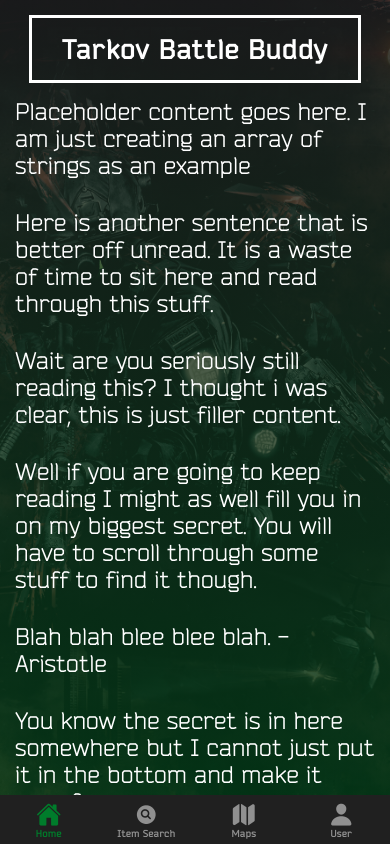
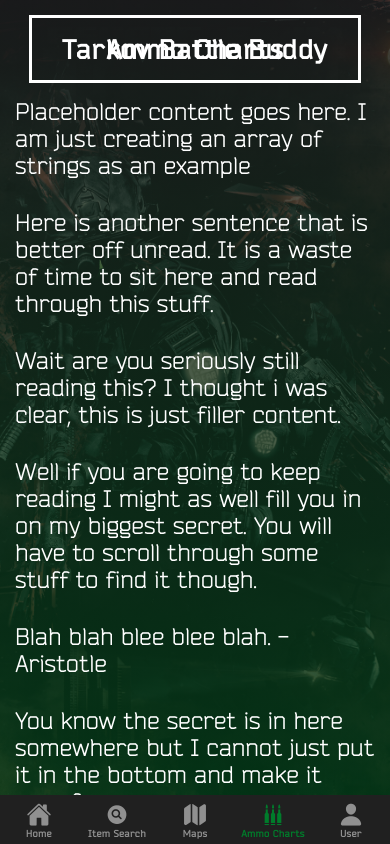
Before and after one commit to Shmolty/tarkov-battle-buddy, a React Native app: screen /AmmoCharts in a window 390 px wide. Built offline with nearby package versions, Linux system fonts and the light colour scheme.

Commit message:
add ammochart screen to navigation

```diff
--- a/src/app/Navigation/AppNavigation.tsx
+++ b/src/app/Navigation/AppNavigation.tsx
@@ -5,7 +5,7 @@
 import React, { useState, useEffect } from 'react';
 import { NavigationContainer } from '@react-navigation/native';
 import { createBottomTabNavigator } from '@react-navigation/bottom-tabs';
-import Ionicons from '@expo/vector-icons/Ionicons';
+import { Ionicons, MaterialCommunityIcons} from '@expo/vector-icons/';
 import { SafeAreaProvider } from 'react-native-safe-area-context';
 import { useWindowDimensions, ViewStyle } from 'react-native';
 
@@ -15,6 +15,7 @@
 import User from '../../screens/User';
 import ItemStack from './ItemStack';
 import MapStack from './MapStack';
+import AmmoCharts from 'src/screens/AmmoCharts';
 
 // Create BottomTab Navigator
 const Tabs = createBottomTabNavigator();
@@ -64,6 +65,14 @@
             }}
           />
           <Tabs.Screen
+            name="AmmoCharts"
+            component={AmmoCharts}
+            options={{
+              title: 'Ammo Charts',
+              tabBarIcon: ({ color, size }) => <MaterialCommunityIcons name="ammunition" color={color} size={size} />,
+            }}
+          />
+          <Tabs.Screen
             name="User"
             component={User}
             options={{
--- a/src/screens/AmmoCharts.tsx
+++ b/src/screens/AmmoCharts.tsx
@@ -5,6 +5,7 @@
 // Library Imports
 import React from 'react';
 import { View, Text, StyleSheet } from 'react-native';
+import { SafeAreaView } from 'react-native-safe-area-context';
 
 // Custom Components
 import Title from 'src/components/Title';
@@ -12,9 +13,14 @@
 export default function AmmoCharts()
 : React.JSX.Element {
     return (
+        <SafeAreaView style={{ flex: 1 }} edges={['top', 'left', 'right', 'bottom']}>
         <View style={styles.screen}>
             <Title>Ammo Charts</Title>
+            <View>
+
+            </View>
         </View>
+        </SafeAreaView>
     );
 }
 
```
